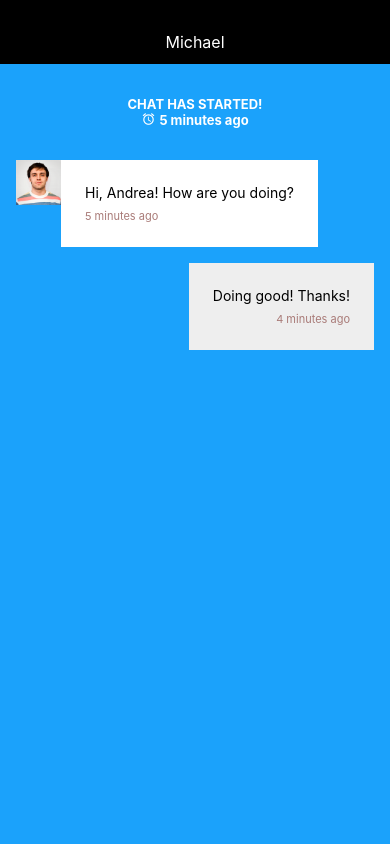
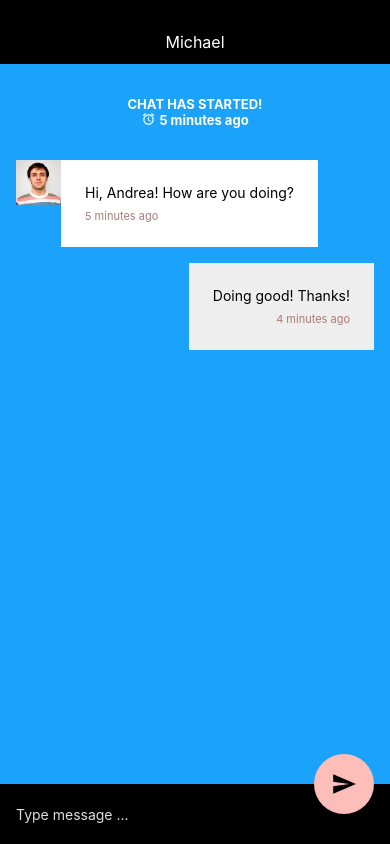
Before and after one commit to react-native-seoul/chatapp-with-nodejs, a React Native app: screen / in a window 390 px wide. Built offline with nearby package versions, Linux system fonts and the light colour scheme.

Commit message:
Add chat room input

```diff
--- a/src/ChatRoom.js
+++ b/src/ChatRoom.js
@@ -1,5 +1,6 @@
 import React, { Component } from "react";
 import {
+  KeyboardAvoidingView,
   FlatList,
   Image,
   StatusBar,
@@ -10,10 +11,14 @@ import {
 
 import SystemMessage from "./SystemMessage";
 import MessageBubble from "./MessageBubble";
+import ChatRoomInput from "./ChatRoomInput";
 
 const styles = StyleSheet.create({
   container: {
     backgroundColor: "#1BA2FB",
+    flex: 1
+  },
+  flatListContainer: {
     flex: 1,
     paddingHorizontal: 16
   }
@@ -48,13 +53,16 @@ const messages = [
 class ChatRoom extends Component {
   render() {
     return (
-      <View style={styles.container}>
+      <KeyboardAvoidingView behavior="padding" style={styles.container}>
+        <View style={styles.flatListContainer}>
           <FlatList
             data={messages}
             keyExtractor={this.keyExtractor}
             renderItem={this.renderItem}
           />
         </View>
+        <ChatRoomInput />
+      </KeyboardAvoidingView>
     );
   }
 
--- /dev/null
+++ b/src/ChatRoomInput.js
@@ -0,0 +1,44 @@
+import React, { Component } from "react";
+import { StyleSheet, TextInput, TouchableOpacity, View } from "react-native";
+import Icon from "react-native-vector-icons/MaterialIcons";
+
+const styles = StyleSheet.create({
+  container: {},
+  sendButton: {
+    position: "absolute",
+    right: 16,
+    bottom: 30,
+    alignItems: "center",
+    backgroundColor: "#FDBDB9",
+    borderRadius: 30,
+    height: 60,
+    justifyContent: "center",
+    width: 60
+  },
+  textInput: {
+    backgroundColor: "#000000",
+    color: "#FFFFFF",
+    height: 60,
+    paddingHorizontal: 16
+  }
+});
+
+class ChatRoomInput extends Component {
+  render() {
+    return (
+      <View>
+        <TextInput
+          placeholder="Type message ..."
+          placeholderTextColor="#DDDDDD"
+          style={styles.textInput}
+        />
+
+        <TouchableOpacity style={styles.sendButton}>
+          <Icon name="send" color="#000000" size={26} />
+        </TouchableOpacity>
+      </View>
+    );
+  }
+}
+
+export default ChatRoomInput;
```
Lines whose indentation alone changed are shown as unchanged.
